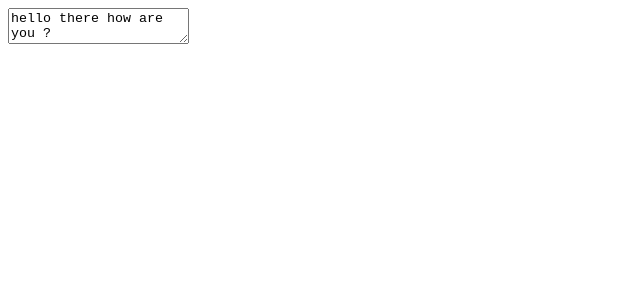
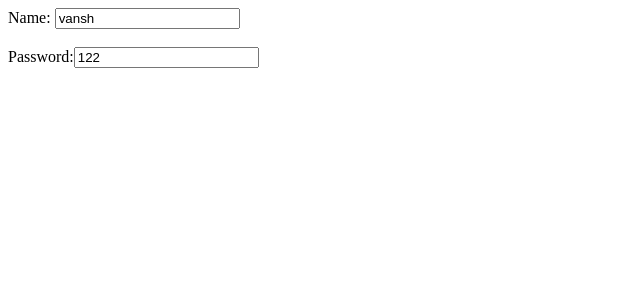
Before and after one commit to Vickyvanshaj/REACT, a React (Create React App) app: page / in a window 1280 px wide. Shown: the top 300 px of the page, without its empty margins (0-640 px from the left). Built offline with nearby package versions, Linux system fonts and the light colour scheme.

Commit message:
handling multiple forms

```diff
--- a/src/App.js
+++ b/src/App.js
@@ -1,18 +1,32 @@
 import React,{useState} from 'react'
 
 const App=()=>{
-    const [value,setValue]=useState("hello there how are you ?");
+    const [values,setState]=useState({
+        name:"vansh",
+        password:"122"
+    });
+
     const handleChange=(e)=>{
-        setValue(e.target.value)
+       setState({
+           ...values,
+           [e.target.name]:e.target.value,
+
+       });
     }
-  return (
-      <div>
-          <form>
-              <textarea value={value} onChange={handleChange}>
 
-              </textarea>
-          </form>
-      </div>
-  )
+    return (
+        <div>
+            <form>
+                <label>
+                    Name: <input type="text" value={values.name} name="name" onChange={handleChange}/>
+                </label>
+                <br/>
+                <br/>
+                <label>
+                    Password:<input type="text" value={values.password} name="password" onChange={handleChange} />
+                </label>
+            </form>
+        </div>
+    )
 }
 export default App;
```
